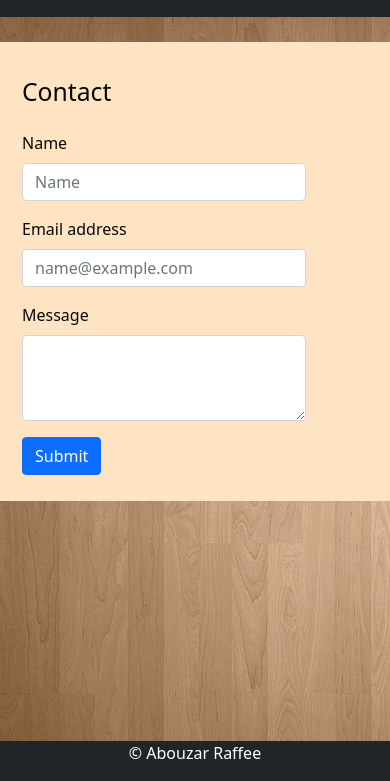
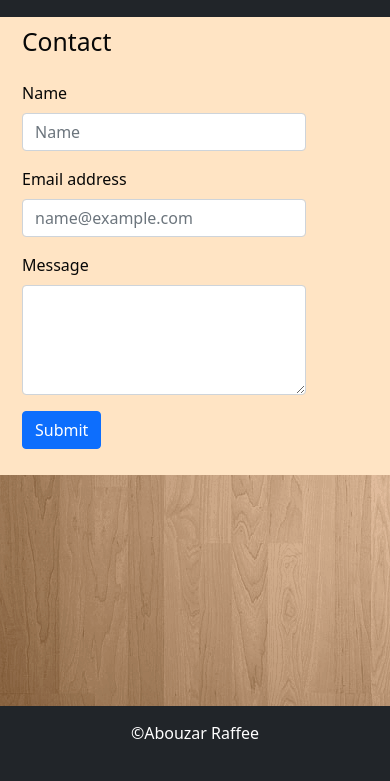
Before and after one commit to Raffee1989/Responsive-Portfolio, a plain HTML site: page contact.html in a window 390 px wide. Shown: the part 63-844 px from the top of the page. Drawn offline with nearby package versions, Linux system fonts and the light colour scheme.

Commit message:
Updated my CSS file

```diff
--- a/Assets/style.css
+++ b/Assets/style.css
@@ -1,8 +1,10 @@
+/* Whole HTML Page */
 html{
   height: 100%;
   width: 100%;
 }
 
+/* Body Setting*/
 body {
   background-image: url(./Images/Background\ image.png);
   font-family: var(--bs-font-sans-serif);
@@ -12,17 +14,21 @@ body {
   flex-direction: column;
 }
 
+/* Header Setting */
 .header {
   padding-top: 20px;
   padding-bottom: 20px;
   width: 100%;
 }
 
+/* Main Container Setting */
 .container-sm {
   background-color: bisque;
   padding: 10px;
-  margin: 25px 25px 25px 25px;
+  margin: 25px 25px;
 }
+
+/* Index HTML File - My Photo Setting */
 .index img {
   width: 340px;
   height: 340px;
@@ -30,36 +36,22 @@ body {
   margin-right: 10px;
 }
 
-.portfolio {
-  margin-left: 25px;
-  margin-bottom: 25px;
-}
-
-#subject {
-  margin: 30px 0 0 10px;
-}
-/* article {
-  width: 355px;
-  padding: 5px;
-} */
-
-.contact {
-  margin-top: 25px;
-}
-
-
-footer {
+/* Footer */
+.footer {
   text-align: center;
   width: 100%;
   color: white;
   margin-top: auto;
+  padding-top: 15px;
+  padding-bottom: 20px;
 }
 
+/* Screen Size of 576px Setting */
 @media screen and (max-width: 576px)
 {
   .container-sm{
     max-width: 540px;
-    margin: 25px 0 25px 0;
+    margin: 0;
   }
   .index img {
     width: 50%;
@@ -68,15 +60,16 @@ footer {
 
 }
 
+/* Screen Size of 769px Setting */
 @media screen and (min-width: 769px)
 {
   .container-sm  {
     max-width: 720px;
-    /* margin: 25px 10px 25px 10px; */
   }
 }
 
-@media screen and (min-width: 993px)
+/* Screen Size of 992px Setting */
+@media screen and (min-width: 992px)
 {
   .container-sm  {
     max-width: 960px;
--- a/contact.html
+++ b/contact.html
@@ -57,10 +57,10 @@
         </header>
 
       <!-- Main -->
-      <main class="container-sm row">
+      <main class="container-sm row contact">
 
         <!-- Content -->
-        <section class="col-10 contact">
+        <section class="col-10">
 
           <!-- Heading -->
           <article class="row">
@@ -84,7 +84,7 @@
           <!-- Input Form - Added from Bootstrap -->
           <div class="mb-3">
             <label for="exampleFormControlTextarea1" class="form-label">Message</label>
-            <textarea class="form-control" id="exampleFormControlTextarea1" rows="3"></textarea>
+            <textarea class="form-control" id="exampleFormControlTextarea1" rows="4"></textarea>
           </div>
 
           <!-- Submit Button - Added from Bootstrap -->
@@ -95,7 +95,7 @@
 
       <!-- Footer -->
       <footer class="footer bg-dark">
-        <p>&copy; Abouzar Raffee</p>
+        <p>&copy;Abouzar Raffee</p>
       </footer>
     </body>
 </Html>
```
Also changed, not shown: portfolio.html (+1 -1 lines).
